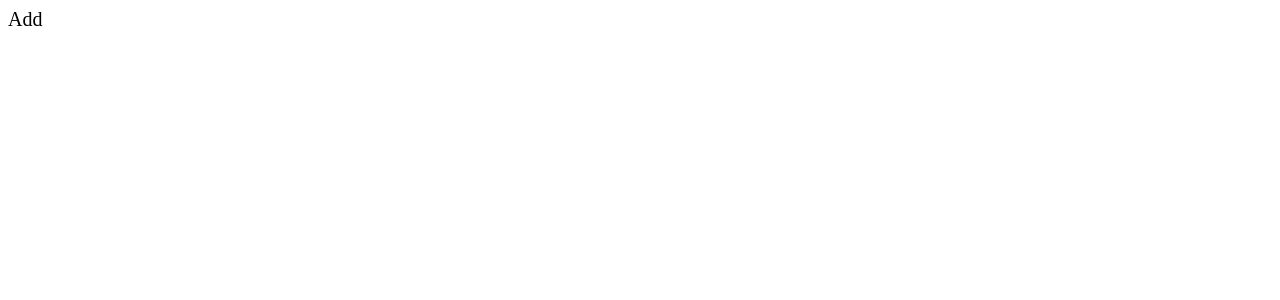
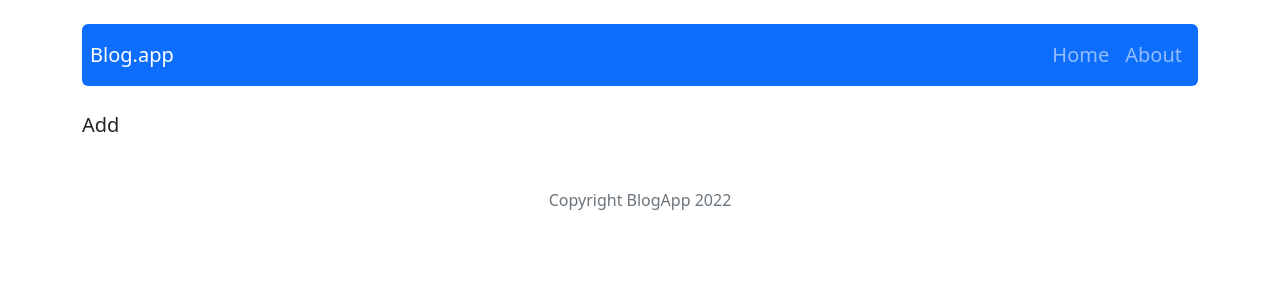
Before and after one commit to Desmord/react_exercise_19, a React (Create React App) app: page /post/add in a window 1280 px wide. Shown: the top 300 px of the page. Built offline with nearby package versions, Linux system fonts and the light colour scheme.

Commit message:
Add Header, NavBar and footer

```diff
--- a/src/App.js
+++ b/src/App.js
@@ -1,4 +1,5 @@
 import { Routes, Route } from 'react-router-dom';
+import { Container } from 'react-bootstrap';
 
 import Posts from './Components/Pages/Posts/Posts';
 import SinglePost from './Components/Pages/SinglePost/SinglePost';
@@ -6,10 +7,14 @@ import Add from './Components/Pages/Add/Add';
 import Edit from './Components/Pages/Edit/Edit';
 import About from './Components/Pages/About/About';
 import PageNotFound from './Components/Pages/PageNotFound/PageNotFound';
+import Header from './Components/Views/Header/Header';
+import Footer from './Components/Views/Footer/Footer';
+
 
 function App() {
   return (
-    <div>
+    <Container>
+      <Header />
       <Routes>
         <Route path="/" element={<Posts />} />
         <Route path="/post/:id" element={<SinglePost />} />
@@ -18,7 +23,8 @@ function App() {
         <Route path="/about" element={<About />} />
         <Route path="*" element={<PageNotFound />} />
       </Routes>
-    </div>
+      <Footer />
+    </Container>
   );
 }
 
--- a/src/Components/Pages/Posts/Posts.module.scss
+++ b/src/Components/Pages/Posts/Posts.module.scss
@@ -1,3 +1,3 @@
 .container{
-    font-size: 20px;
+
 }
--- /dev/null
+++ b/src/Components/Views/Footer/Footer.js
@@ -0,0 +1,11 @@
+import { Container } from 'react-bootstrap';
+
+const Footer = () => {
+    return (
+        <Container className={`d-flex pt-5 justify-content-center text-secondary`}>
+            Copyright BlogApp 2022
+        </Container>
+    )
+}
+
+export default Footer;
--- /dev/null
+++ b/src/Components/Views/Header/Header.js
@@ -0,0 +1,13 @@
+import styles from './Header.module.scss'
+
+import NavBar from '../NavBar/NavBar';
+
+const Header = () => {
+    return (
+        <div className={styles.container}>
+            <NavBar />
+        </div>
+    )
+}
+
+export default Header;
--- /dev/null
+++ b/src/Components/Views/Header/Header.module.scss
@@ -0,0 +1,3 @@
+.container{
+    font-size: 20px;
+}
--- /dev/null
+++ b/src/Components/Views/NavBar/NavBar.js
@@ -0,0 +1,19 @@
+import { NavLink } from 'react-router-dom'
+import Navbar from 'react-bootstrap/Navbar';
+import Nav from 'react-bootstrap/Nav';
+
+const NavBar = () => {
+    return (
+
+        <Navbar bg="primary" variant="dark" expand="lg" className={`d-flex justify-content-between px-2 mt-4 mb-4 rounded`}>
+            <Navbar.Brand className={``}>Blog.app</Navbar.Brand>
+            <Nav >
+                <Nav.Link className={`px-2 `} as={NavLink} to="/">Home</Nav.Link>
+                <Nav.Link className={`px-2 `} as={NavLink} to="/about">About</Nav.Link>
+            </Nav>
+        </Navbar>
+
+    )
+}
+
+export default NavBar;
--- a/src/index.js
+++ b/src/index.js
@@ -3,6 +3,9 @@ import ReactDOM from 'react-dom/client';
 import { BrowserRouter } from 'react-router-dom';
 import { Provider } from 'react-redux';
 import store from './Redux/store';
+
+import 'bootstrap/dist/css/bootstrap.min.css';
+
 import App from './App';
 
 const root = ReactDOM.createRoot(document.getElementById('root'));
```
